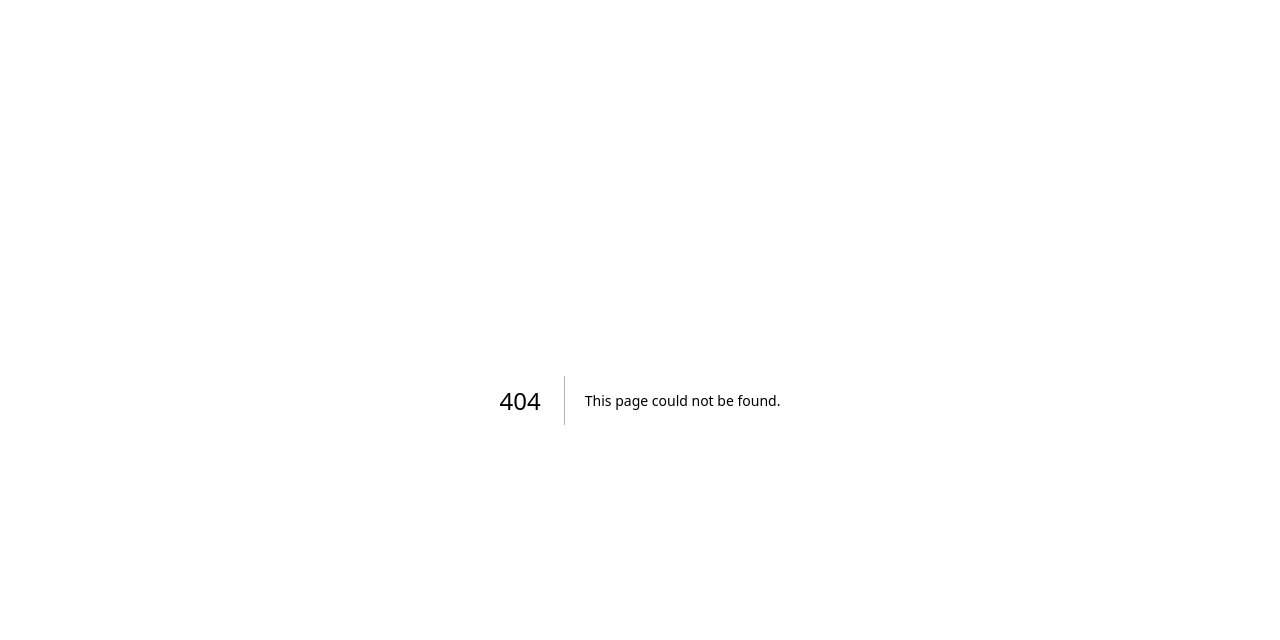
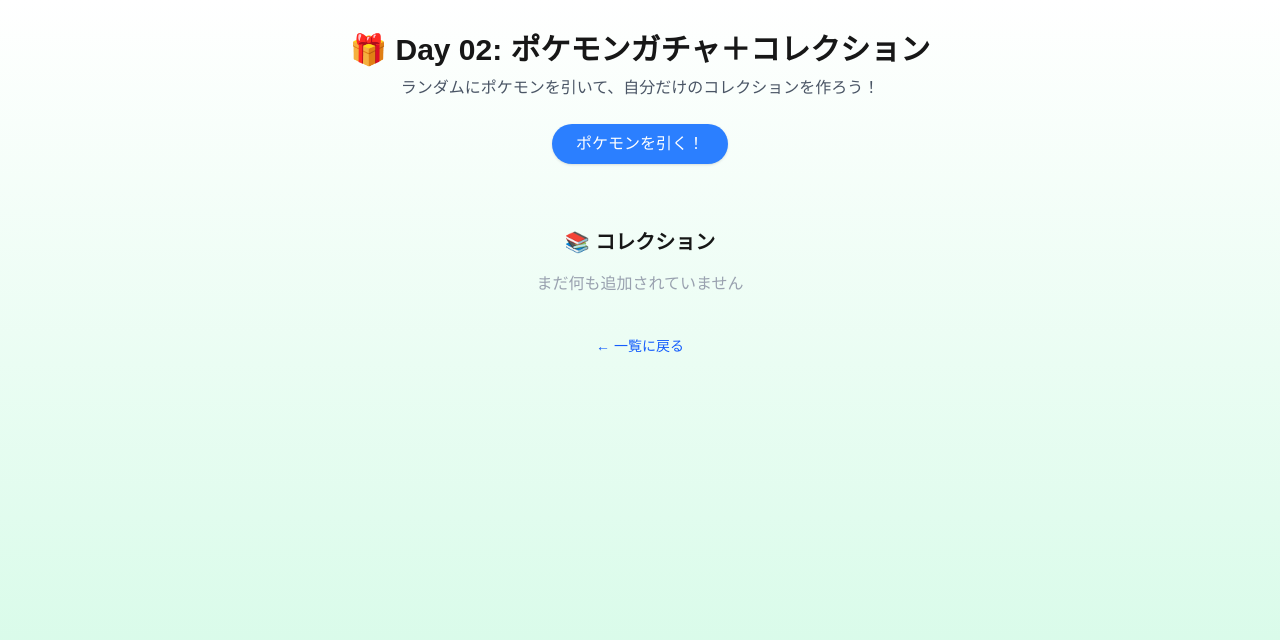
Before and after one commit to reinana/nextjs-lab, a Next.js app: page /day02 in a window 1280 px wide. Before the commit this address had no page. Shown: the top 640 px of the page. Built offline with nearby package versions, Linux system fonts and the light colour scheme.

Commit message:
day02 finish

```diff
--- a/app/day01/page.tsx
+++ b/app/day01/page.tsx
@@ -3,6 +3,7 @@
 import { useActionState, startTransition } from 'react'
 import { getRandomPokemon, type Pokemon } from './actions'
 import Image from 'next/image'
+import Link from 'next/link'
 
 const initial: Pokemon = {
     name: '？？？',
@@ -36,6 +37,9 @@
                 <p className="text-sm text-gray-600">
                     タイプ: {pokemon.types.map((t) => t).join(' / ') || '???'}
                 </p>
+                <Link href="/" className="mt-6 inline-block text-blue-600 hover:underline text-sm">
+                    ← 一覧に戻る
+                </Link>
             </div>
         </main>
     )
--- /dev/null
+++ b/app/day02/action.ts
@@ -0,0 +1,30 @@
+"use server";
+
+export type Pokemon = {
+    name: string;
+    image: string;
+    types: string[];
+};
+
+// ランダムに1体取得
+export async function fetchRandomPokemon(): Promise<Pokemon> {
+    const maxId = 1010;
+    const randomId = Math.floor(Math.random() * maxId) + 1;
+    const res = await fetch(`https://pokeapi.co/api/v2/pokemon/${randomId}`);
+
+    const data = await res.json();
+    return {
+        name: data.name,
+        image: data.sprites.front_default || "",
+        types: data.types.map((t: { type: { name: string } }) => t.type.name),
+    };
+}
+
+// コレクションに追加
+export async function addToCollection(
+    collection: Pokemon[],
+    newPokemon: Pokemon
+): Promise<Pokemon[]> {
+    const exists = collection.find((p) => p.name === newPokemon.name);
+    return exists ? collection : [...collection, newPokemon];
+}
--- /dev/null
+++ b/app/day02/page.tsx
@@ -0,0 +1,67 @@
+'use client'
+
+import { useActionState, startTransition } from 'react'
+import { fetchRandomPokemon, addToCollection, type Pokemon } from './action'
+import Image from 'next/image'
+import Link from 'next/link'
+
+
+const initialPokemon: Pokemon | null = null
+const initialCollection: Pokemon[] = []
+
+export default function Day02() {
+    const [current, getPokemon, getting] = useActionState(fetchRandomPokemon, initialPokemon)
+    const [collection, add, adding] = useActionState(addToCollection, initialCollection)
+
+    return (
+        <main className="min-h-screen p-8 bg-gradient-to-b from-white to-emerald-100 flex flex-col items-center">
+            <h1 className="text-3xl font-bold mb-2">🎁 Day 02: ポケモンガチャ＋コレクション</h1>
+            <p className="mb-6 text-gray-600">ランダムにポケモンを引いて、自分だけのコレクションを作ろう！</p>
+
+            <button
+                onClick={() => startTransition(() => getPokemon())}
+                disabled={getting}
+                className="bg-blue-500 hover:bg-blue-600 text-white px-6 py-2 rounded-full shadow mb-8"
+            >
+                {getting ? 'ガチャ中…' : 'ポケモンを引く！'}
+            </button>
+
+            {current && (
+                <div className="text-center mb-8">
+                    {current.image && (
+                        <Image src={current.image} alt={current.name} width={120} height={120} className="mx-auto" />
+                    )}
+                    <h2 className="text-xl font-semibold capitalize mt-2">{current.name}</h2>
+                    <p className="text-gray-500 text-sm mb-2">タイプ: {current.types.join(' / ')}</p>
+                    <button
+                        onClick={() => startTransition(() => add(current))}
+                        disabled={adding}
+                        className="bg-yellow-400 hover:bg-yellow-500 text-black px-4 py-1 rounded shadow"
+                    >
+                        {adding ? '追加中…' : 'コレクションに追加'}
+                    </button>
+                </div>
+            )}
+
+            <h3 className="text-xl font-bold mt-8 mb-4">📚 コレクション</h3>
+            {collection.length === 0 ? (
+                <p className="text-gray-400">まだ何も追加されていません</p>
+            ) : (
+                <ul className="grid grid-cols-2 sm:grid-cols-4 gap-4">
+                    {collection.map((p) => (
+                        <li key={p.name} className="bg-white rounded-xl p-3 shadow text-center">
+                            {p.image && (
+                                <Image src={p.image} alt={p.name} width={80} height={80} className="mx-auto" />
+                            )}
+                            <p className="mt-2 font-semibold capitalize">{p.name}</p>
+                        </li>
+                    ))}
+                </ul>
+            )}
+
+            <Link href="/" className="mt-10 text-blue-600 text-sm hover:underline">
+                ← 一覧に戻る
+            </Link>
+        </main>
+    )
+}
--- a/app/page.tsx
+++ b/app/page.tsx
@@ -1,9 +1,7 @@
+import { pages } from '@/lib/pages-date'
 import Link from 'next/link'
 
-const pages = [
-    { day: '01', title: 'ポケモンガチャ', path: '/day01' },
-    // 今後はここに追加していく
-]
+
 
 export default function Home() {
     return (
@@ -18,8 +16,9 @@
                     {pages.map((p) => (
                         <Link key={p.day} href={p.path}>
                             <div className="bg-white p-6 rounded-2xl shadow-md hover:shadow-lg transition">
-                                <p className="text-sm text-gray-400">Day {p.day}</p>
-                                <h2 className="text-xl font-semibold text-gray-800 mt-1">{p.title}</h2>
+                                <p className="text-sm text-gray-400 mb-1">Day {p.day} ・ {p.date}</p>
+                                <h2 className="text-xl font-semibold text-gray-800">{p.title}</h2>
+                                <p className="text-sm text-gray-600 mt-2">{p.description}</p>
                                 <span className="inline-block mt-4 text-blue-600 text-sm hover:underline">
                                     → チャレンジを見る
                                 </span>
--- /dev/null
+++ b/lib/pages-date.ts
@@ -0,0 +1,27 @@
+export type PageEntry = {
+    day: string;
+    title: string;
+    path: string;
+    date: string;
+    description: string;
+};
+
+export const pages: PageEntry[] = [
+    {
+        day: "01",
+        title: "ポケモンガチャ",
+        path: "/day01",
+        date: "2025-06-19",
+        description:
+            "PokeAPIを使ってランダムにポケモンを取得し表示するアプリ。useActionStateとServer Actionを利用。",
+    },
+    // Day 02 以降はここに追加していく
+    {
+        day: "02",
+        title: "ポケモンコレクション機能",
+        path: "/day02",
+        date: "2025-06-20",
+        description:
+            "ランダムに取得したポケモンをコレクションに追加し、一覧で表示する機能を実装。useActionStateで状態管理。",
+    },
+];
```
